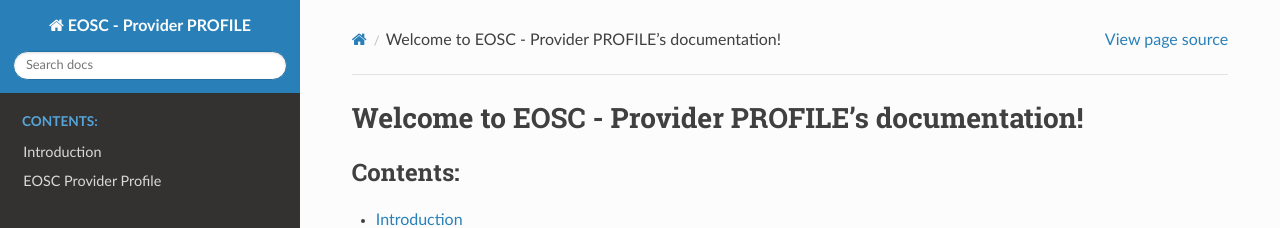
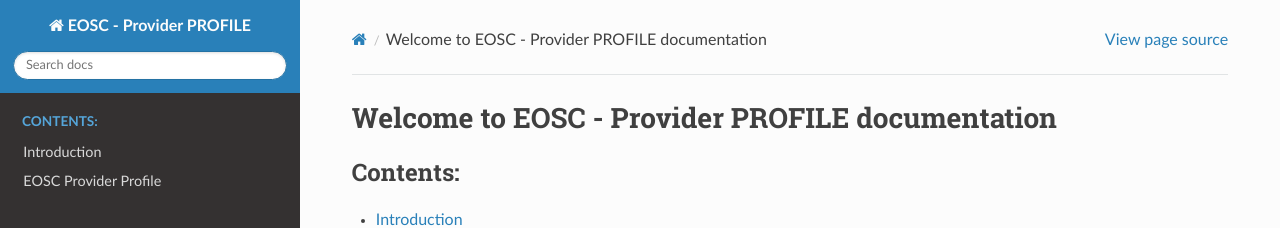
Before and after one commit to EOSC-PLATFORM/provider-profile, a Sphinx documentation site: the page built from docs/index.rst, in a window 1280 px wide. Shown: the top 228 px of the page. Built offline with Sphinx 7.4.7 and the Read the Docs theme 2.0.0, drawn with Linux system fonts in a browser that asks for light colours; pages that are not in the unit, such as notebooks, are missing from menus.

```diff
--- a/docs/index.rst
+++ b/docs/index.rst
@@ -3,8 +3,8 @@
    You can adapt this file completely to your liking, but it should at least
    contain the root `toctree` directive.
 
-Welcome to EOSC - Provider PROFILE's documentation!
-===================================================
+Welcome to EOSC - Provider PROFILE documentation
+================================================
 
 .. toctree::
    :maxdepth: 2
```
